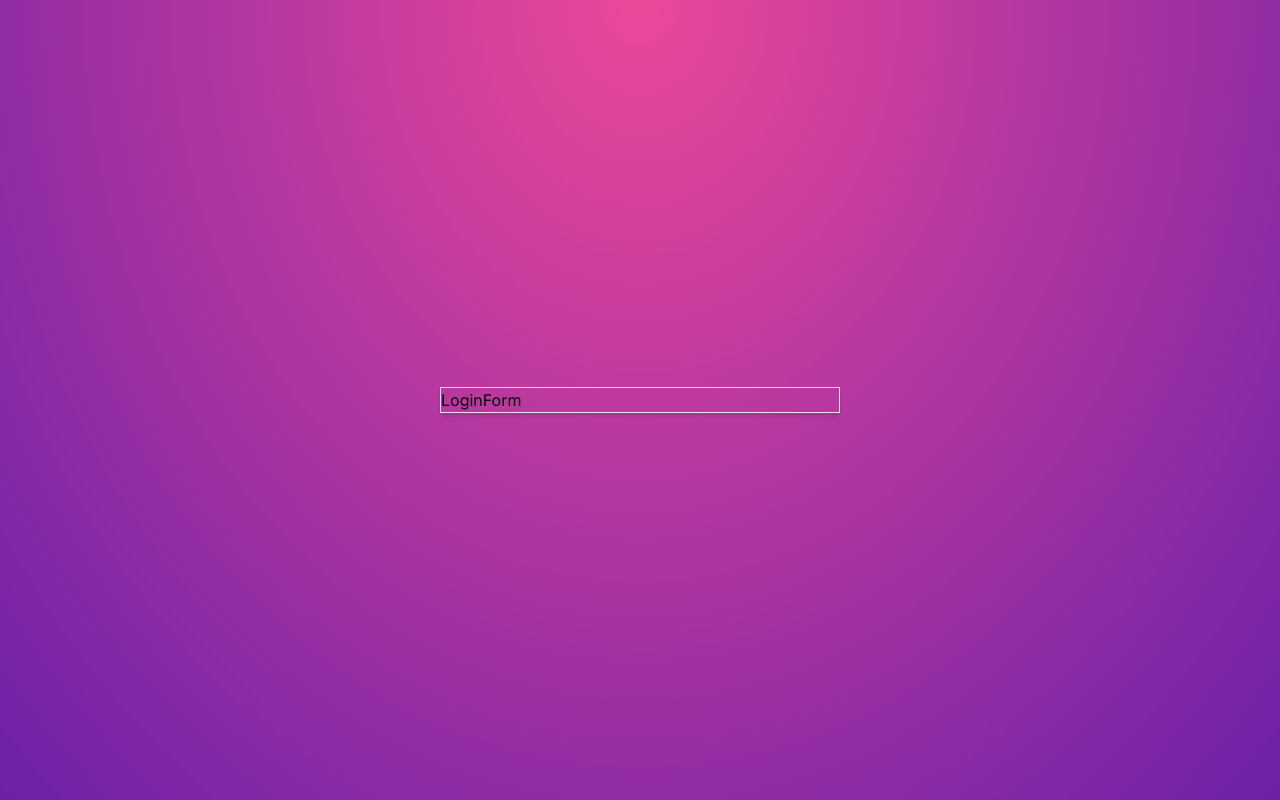
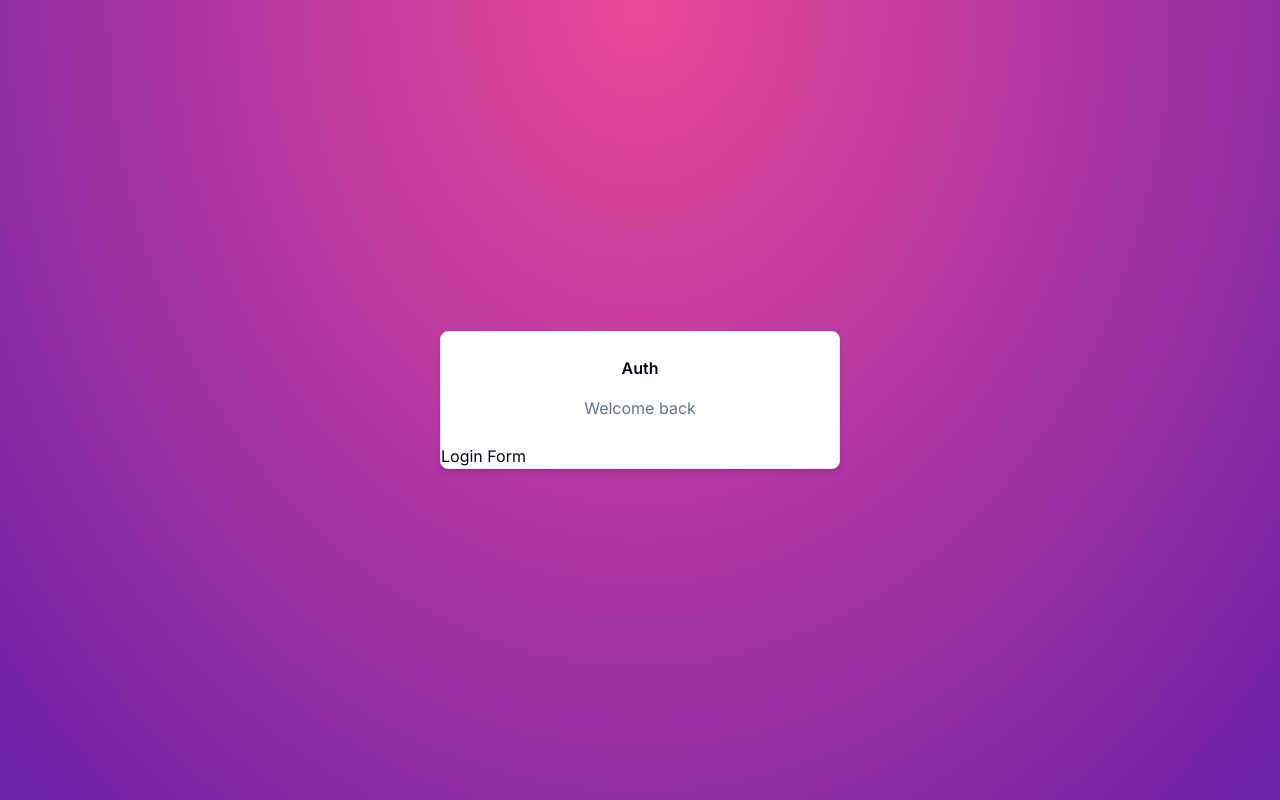
Before and after one commit to srikar298c/Authentication, a Next.js app in the folder level-6/: page /auth/login in a window 1280 px wide. Built offline with nearby package versions, Linux system fonts and the light colour scheme.

Commit message:
reinstallad shadcn

```diff
--- a/level-6/app/globals.css
+++ b/level-6/app/globals.css
@@ -8,26 +8,75 @@ body,
     height: 100%;
   }
 
+  @layer base {
     :root {
-  --foreground-rgb: 0, 0, 0;
-  --background-start-rgb: 214, 219, 220;
-  --background-end-rgb: 255, 255, 255;
+      --background: 0 0% 100%;
+      --foreground: 222.2 84% 4.9%;
+
+      --card: 0 0% 100%;
+      --card-foreground: 222.2 84% 4.9%;
+
+      --popover: 0 0% 100%;
+      --popover-foreground: 222.2 84% 4.9%;
+
+      --primary: 222.2 47.4% 11.2%;
+      --primary-foreground: 210 40% 98%;
+
+      --secondary: 210 40% 96.1%;
+      --secondary-foreground: 222.2 47.4% 11.2%;
+
+      --muted: 210 40% 96.1%;
+      --muted-foreground: 215.4 16.3% 46.9%;
+
+      --accent: 210 40% 96.1%;
+      --accent-foreground: 222.2 47.4% 11.2%;
+
+      --destructive: 0 84.2% 60.2%;
+      --destructive-foreground: 210 40% 98%;
+
+      --border: 214.3 31.8% 91.4%;
+      --input: 214.3 31.8% 91.4%;
+      --ring: 222.2 84% 4.9%;
+
+      --radius: 0.5rem;
     }
 
-@media (prefers-color-scheme: dark) {
-  :root {
-    --foreground-rgb: 255, 255, 255;
-    --background-start-rgb: 0, 0, 0;
-    --background-end-rgb: 0, 0, 0;
+    .dark {
+      --background: 222.2 84% 4.9%;
+      --foreground: 210 40% 98%;
+
+      --card: 222.2 84% 4.9%;
+      --card-foreground: 210 40% 98%;
+
+      --popover: 222.2 84% 4.9%;
+      --popover-foreground: 210 40% 98%;
+
+      --primary: 210 40% 98%;
+      --primary-foreground: 222.2 47.4% 11.2%;
+
+      --secondary: 217.2 32.6% 17.5%;
+      --secondary-foreground: 210 40% 98%;
+
+      --muted: 217.2 32.6% 17.5%;
+      --muted-foreground: 215 20.2% 65.1%;
+
+      --accent: 217.2 32.6% 17.5%;
+      --accent-foreground: 210 40% 98%;
+
+      --destructive: 0 62.8% 30.6%;
+      --destructive-foreground: 210 40% 98%;
+
+      --border: 217.2 32.6% 17.5%;
+      --input: 217.2 32.6% 17.5%;
+      --ring: 212.7 26.8% 83.9%;
     }
   }
 
+  @layer base {
+    * {
+      @apply border-border;
+    }
     body {
-  color: rgb(var(--foreground-rgb));
-  background: linear-gradient(
-      to bottom,
-      transparent,
-      rgb(var(--background-end-rgb))
-    )
-    rgb(var(--background-start-rgb));
+      @apply bg-background text-foreground;
     }
+  }
--- a/level-6/components/auth/card-wrapper.tsx
+++ b/level-6/components/auth/card-wrapper.tsx
@@ -6,6 +6,7 @@ import{
     CardFooter,
     CardHeader
 } from "@/components/ui/card";
+import { Header } from "./header";
 
 interface CardWrapperProps{
     children:React.ReactNode;
@@ -25,7 +26,10 @@ export const CardWrapper =({
 }:CardWrapperProps)=>{
     return(
         <Card className="w-[400px] shadow-md">
-            LoginForm
+            <CardHeader>
+                <Header label={headerLabel}/>
+            </CardHeader>
+            {children}
         </Card>
     )
 }
--- a/level-6/components/auth/header.tsx
+++ b/level-6/components/auth/header.tsx
@@ -0,0 +1,24 @@
+import { cn } from "@/lib/utils";
+import { Poppins } from "next/font/google";
+
+const font = Poppins({
+    subsets:["latin"],
+    weight :["600"]
+})
+
+interface HeaderProps{
+    label:string;
+};
+
+export const Header =({
+    label,
+}:HeaderProps)=>{
+    return(
+        <div className="w-full flex flex-col gap-y-4 items-center justify-center">
+            <h1 className={cn("tex-3xl font-semibold")}>Auth</h1>
+            <p className="text-muted-foreground">
+                {label}
+            </p>
+        </div>
+    )
+}
```
Also changed, not shown: 1 other file (tests, documents, lock files or other folders). Lines whose indentation alone changed are shown as unchanged.
